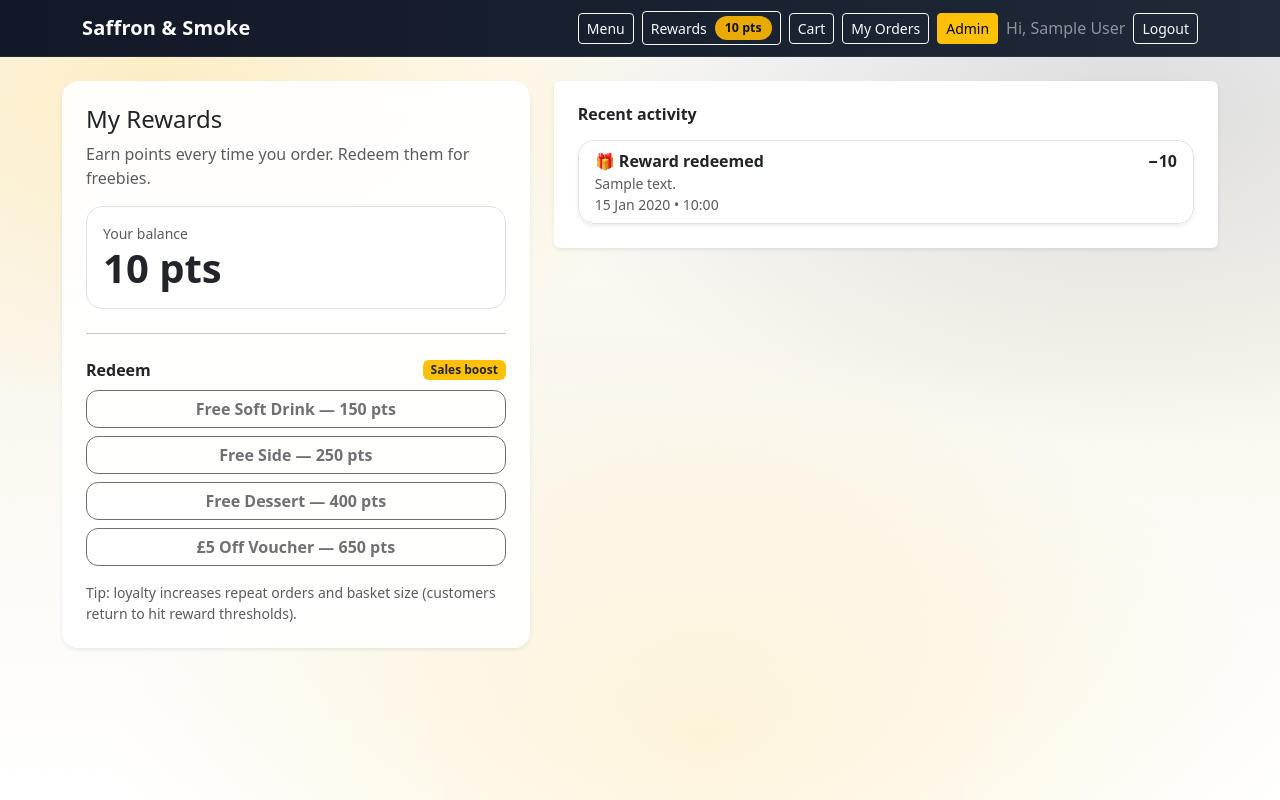
After one commit to joshuacardozo-16/Restaurant-ordering-app, a Flask app: page /rewards in a window 1280 px wide. The commit adds this page. Run offline with Flask 3, Linux system fonts and the light colour scheme; a user stored in the database is signed in; tables that the repository leaves empty hold one stand-in row (values such as "Sample post").

Commit message:
Added rewards system point for longer customer loyalty

```diff
--- a/app/models/__init__.py
+++ b/app/models/__init__.py
@@ -3,5 +3,6 @@ from .user import User
 from .menu_item import MenuItem
 from .order import Order
 from .order_item import OrderItem
+from .loyalty import LoyaltyAccount, LoyaltyTransaction  # noqa: F401
 
 __all__ = ["User", "MenuItem", "Order", "OrderItem"]
--- a/app/routes/customer_routes.py
+++ b/app/routes/customer_routes.py
@@ -1,23 +1,26 @@
 from decimal import Decimal, ROUND_HALF_UP
-from sqlalchemy import case  # for custom category order
 
 from flask import Blueprint, render_template, request, redirect, url_for, flash, session, abort
 from flask_login import login_required, current_user
+from sqlalchemy import case
+from flask import session
+from ..models.order import Order
 
 from ..extensions import db
 from ..models.menu_item import MenuItem
 from ..models.order import Order
 from ..models.order_item import OrderItem
-from ..services.cart import (
-    add_to_cart,
-    get_cart,
-    remove_from_cart,
-    clear_cart,
-    set_qty,
-)
-from ..services.firestore_events import log_event  # analytics
-from ..services.firestore_popular import get_popular_item_ids  # popular badge
+from ..models.loyalty import LoyaltyAccount, LoyaltyTransaction
+
+from ..services.cart import add_to_cart, get_cart, remove_from_cart, clear_cart, set_qty
+from ..services.firestore_events import log_event
+from ..services.firestore_popular import get_popular_item_ids
+from ..services.loyalty_service import award_points_for_order
+
 from .checkout_forms import CheckoutForm
+
+from flask_login import login_required, current_user
+from ..models.order import Order
 
 
 customer_bp = Blueprint("customer", __name__, url_prefix="")
@@ -337,6 +340,10 @@ def cart_view():
     items = []
     total = Decimal("0.00")
 
+    # ✅ reward freebies
+    free_ids = set(session.get("free_item_ids", []) or [])
+
+    # ✅ meal deal bundles
     meal_choices = session.get("meal_deal_choices", {}) or {}
 
     # pull all selected IDs in one query
@@ -357,9 +364,15 @@ def cart_view():
         if qty <= 0:
             continue
 
-        line_total = (Decimal(str(mi.price)) * qty).quantize(Decimal("0.01"), rounding=ROUND_HALF_UP)
-        total += line_total
+        # ✅ FREE handling
+        is_free = mi.id in free_ids
+        if is_free:
+            line_total = Decimal("0.00")
+        else:
+            line_total = (Decimal(str(mi.price)) * qty).quantize(Decimal("0.01"), rounding=ROUND_HALF_UP)
+            total += line_total
 
+        # ✅ Meal deal bundle display (optional)
         bundle = None
         if (mi.category or "").strip().lower() in {"meal deals", "meal deal"}:
             sel = meal_choices.get(str(mi.id))
@@ -370,7 +383,13 @@ def cart_view():
                     "drink": selected_lookup.get(sel.get("drink_id")),
                 }
 
-        items.append({"item": mi, "qty": qty, "line_total": line_total, "bundle": bundle})
+        items.append({
+            "item": mi,
+            "qty": qty,
+            "line_total": line_total,
+            "bundle": bundle,
+            "is_free": is_free,
+        })
 
     total = total.quantize(Decimal("0.01"), rounding=ROUND_HALF_UP)
     recs = get_recommendations(cart, limit=6)
@@ -436,8 +455,15 @@ def checkout():
         {"user_id": current_user.id, "cart_size": sum(int(v) for v in cart.values())},
     )
 
+    # ✅ reward freebies
+    free_ids = set(session.get("free_item_ids", []) or [])
+
     ids = [int(k) for k in cart.keys()]
-    menu_items = MenuItem.query.filter(MenuItem.id.in_(ids), MenuItem.is_available == True).all()  # noqa: E712
+    menu_items = MenuItem.query.filter(
+        MenuItem.id.in_(ids),
+        MenuItem.is_available == True  # noqa: E712
+    ).all()
+
     if not menu_items:
         flash("No available items found in your cart.", "warning")
         return redirect(url_for("customer.menu"))
@@ -449,9 +475,15 @@ def checkout():
         qty = int(cart.get(str(mi.id), 0))
         if qty <= 0:
             continue
-        line_total = (Decimal(str(mi.price)) * qty).quantize(Decimal("0.01"), rounding=ROUND_HALF_UP)
-        subtotal += line_total
-        cart_rows.append({"item": mi, "qty": qty, "line_total": line_total})
+
+        is_free = mi.id in free_ids
+        if is_free:
+            line_total = Decimal("0.00")
+        else:
+            line_total = (Decimal(str(mi.price)) * qty).quantize(Decimal("0.01"), rounding=ROUND_HALF_UP)
+            subtotal += line_total
+
+        cart_rows.append({"item": mi, "qty": qty, "line_total": line_total, "is_free": is_free})
 
     subtotal = subtotal.quantize(Decimal("0.01"), rounding=ROUND_HALF_UP)
 
@@ -470,6 +502,7 @@ def checkout():
 
     total = (subtotal - discount + delivery_fee).quantize(Decimal("0.01"), rounding=ROUND_HALF_UP)
 
+    form.requires_payment = (total > 0)
     if form.validate_on_submit():
         order_type = (form.order_type.data or "delivery").strip()
 
@@ -482,6 +515,7 @@ def checkout():
             delivery_fee = Decimal("0.00") if subtotal >= FREE_DELIVERY_THRESHOLD else DELIVERY_FEE
 
         total = (subtotal - discount + delivery_fee).quantize(Decimal("0.01"), rounding=ROUND_HALF_UP)
+        form.requires_payment = (total > 0)
 
         pickup_time = None
 
@@ -489,6 +523,7 @@ def checkout():
             addr1 = (form.delivery_address_line1.data or "").strip()
             city = (form.city.data or "").strip()
             postcode = (form.postcode.data or "").strip()
+
             if not addr1 or not city or not postcode:
                 flash("For delivery, please provide Address line 1, City and Postcode.", "danger")
                 return render_template(
@@ -514,6 +549,7 @@ def checkout():
                     total=total,
                 )
 
+        # payment last4 (demo)
         raw = (form.card_number.data or "").replace(" ", "")
         session["payment_last4"] = raw[-4:] if len(raw) >= 4 else None
 
@@ -535,20 +571,35 @@ def checkout():
         for row in cart_rows:
             mi = row["item"]
             qty = int(row["qty"])
-            unit_price = Decimal(str(mi.price)).quantize(Decimal("0.01"), rounding=ROUND_HALF_UP)
+
+            # ✅ FREE items stored as £0.00 in OrderItem
+            if row.get("is_free"):
+                unit_price = Decimal("0.00")
+                line_total = Decimal("0.00")
+            else:
+                unit_price = Decimal(str(mi.price)).quantize(Decimal("0.01"), rounding=ROUND_HALF_UP)
+                line_total = (unit_price * qty).quantize(Decimal("0.01"), rounding=ROUND_HALF_UP)
 
             oi = OrderItem(
                 order_id=order.id,
                 menu_item_id=mi.id,
                 quantity=qty,
                 unit_price_at_time=unit_price,
-                line_total=(unit_price * qty).quantize(Decimal("0.01"), rounding=ROUND_HALF_UP),
+                line_total=line_total,
             )
             db.session.add(oi)
 
+        # ✅ Commit order
         db.session.commit()
+
+        # ✅ Award loyalty points
+        earned = award_points_for_order(current_user.id, order.id, total)
+        db.session.commit()
+
+        # ✅ clear cart + session trackers
         clear_cart()
         session["meal_deal_choices"] = {}
+        session["free_item_ids"] = []  # ✅ important
 
         log_event(
             "order_placed",
@@ -561,10 +612,11 @@ def checkout():
                 "delivery_fee": str(delivery_fee),
                 "total": str(total),
                 "items": [{"item_id": r["item"].id, "qty": r["qty"]} for r in cart_rows],
+                "loyalty_points_earned": earned,
             },
         )
 
-        flash("Order placed successfully ✅", "success")
+        flash(f"Order placed successfully ✅ +{earned} reward points!", "success")
         return redirect(url_for("customer.order_confirmation", order_id=order.id))
 
     return render_template(
@@ -578,12 +630,122 @@ def checkout():
     )
 
 
-@customer_bp.get("/orders/<int:order_id>")
+@customer_bp.get("/rewards")
 @login_required
-def order_confirmation(order_id: int):
-    order = Order.query.filter_by(id=order_id, user_id=current_user.id).first_or_404()
-    last4 = session.pop("payment_last4", None)
-    return render_template("customer/order_confirmation.html", order=order, last4=last4)
+def rewards():
+    acct = LoyaltyAccount.query.filter_by(user_id=current_user.id).first()
+    if not acct:
+        acct = LoyaltyAccount(
+            user_id=current_user.id,
+            points_balance=0,
+            lifetime_earned=0,
+            lifetime_redeemed=0,
+        )
+        db.session.add(acct)
+        db.session.commit()
+
+    txns = (
+        LoyaltyTransaction.query
+        .filter_by(user_id=current_user.id)
+        .order_by(LoyaltyTransaction.ts.desc())
+        .limit(20)
+        .all()
+    )
+
+    # ✅ increased costs (harder to redeem)
+    rewards_catalog = [
+        {"id": "drink", "name": "Free Soft Drink", "cost": 150},
+        {"id": "side", "name": "Free Side", "cost": 250},
+        {"id": "dessert", "name": "Free Dessert", "cost": 400},
+        {"id": "voucher5", "name": "£5 Off Voucher", "cost": 650},
+    ]
+
+    return render_template(
+        "customer/rewards.html",
+        points=acct.points_balance,
+        txns=txns,
+        rewards_catalog=rewards_catalog,
+    )
+
+
+@customer_bp.post("/rewards/redeem")
+@login_required
+def rewards_redeem():
+    reward_id = (request.form.get("reward_id") or "").strip()
+
+    rewards_map = {
+        "drink": {"name": "Free Soft Drink", "cost": 150, "category": "Drinks"},
+        "side": {"name": "Free Side", "cost": 250, "category": "Sides"},
+        "dessert": {"name": "Free Dessert", "cost": 400, "category": "Desserts"},
+        "voucher5": {"name": "£5 Off Voucher", "cost": 650, "category": None},
+    }
+
+    if reward_id not in rewards_map:
+        flash("Invalid reward selection.", "danger")
+        return redirect(url_for("customer.rewards"))
+
+    acct = LoyaltyAccount.query.filter_by(user_id=current_user.id).first()
+    if not acct:
+        acct = LoyaltyAccount(
+            user_id=current_user.id,
+            points_balance=0,
+            lifetime_earned=0,
+            lifetime_redeemed=0,
+        )
+        db.session.add(acct)
+        db.session.commit()
+
+    reward = rewards_map[reward_id]
+    cost = int(reward["cost"])
+
+    if acct.points_balance < cost:
+        flash("Not enough points to redeem this reward.", "warning")
+        return redirect(url_for("customer.rewards"))
+
+    # For now: voucher not implemented as cart item
+    if reward_id == "voucher5":
+        flash("Voucher redemption coming next (we’ll apply it at checkout).", "info")
+        return redirect(url_for("customer.rewards"))
+
+    # ✅ pick an actual item to give for free (cheapest in that category)
+    free_item = (
+        MenuItem.query
+        .filter(MenuItem.is_available == True)  # noqa: E712
+        .filter(MenuItem.category == reward["category"])
+        .order_by(MenuItem.price.asc())
+        .first()
+    )
+    if not free_item:
+        flash("No available item found for this reward right now.", "warning")
+        return redirect(url_for("customer.rewards"))
+
+    # ✅ deduct points
+    acct.points_balance -= cost
+    acct.lifetime_redeemed += cost
+
+    # ✅ add to cart normally
+    add_to_cart(free_item.id, 1)
+
+    # ✅ mark it as FREE in session
+    free_ids = session.get("free_item_ids", []) or []
+    if free_item.id not in free_ids:
+        free_ids.append(free_item.id)
+    session["free_item_ids"] = free_ids
+    session.modified = True
+
+    # ✅ record loyalty transaction using your schema (kind/points/note/ts)
+    txn = LoyaltyTransaction(
+        user_id=current_user.id,
+        order_id=None,
+        kind="redeem",
+        points=cost,
+        note=f"Redeemed: {reward['name']} → {free_item.name}",
+    )
+    db.session.add(txn)
+    db.session.commit()
+
+    flash(f"Redeemed {reward['name']} ✅ Added {free_item.name} to cart for FREE.", "success")
+    return redirect(url_for("customer.cart_view"))
 
 
 @customer_bp.get("/my-orders")
@@ -591,3 +753,10 @@ def order_confirmation(order_id: int):
 def my_orders():
     orders = Order.query.filter_by(user_id=current_user.id).order_by(Order.created_at.desc()).all()
     return render_template("customer/my_orders.html", orders=orders)
+
+@customer_bp.get("/orders/<int:order_id>")
+@login_required
+def order_confirmation(order_id: int):
+    order = Order.query.filter_by(id=order_id, user_id=current_user.id).first_or_404()
+    last4 = session.pop("payment_last4", None)
+    return render_template("customer/order_confirmation.html", order=order, last4=last4)
--- a/app/static/css/style.css
+++ b/app/static/css/style.css
@@ -528,3 +528,19 @@
   .ss-mini-cart a:hover{
     filter: brightness(0.98);
   }
+
+  .ss-nav-rewards{
+    display: inline-flex;
+    align-items: center;
+    gap: 8px;
+  }
+
+  .ss-points-badge{
+    background: rgba(245,179,1,0.95);
+    color: #111;
+    font-weight: 900;
+    border-radius: 999px;
+    padding: 2px 10px;
+    font-size: 0.78rem;
+    line-height: 1.6;
+  }
--- a/app/templates/base.html
+++ b/app/templates/base.html
@@ -18,6 +18,11 @@
       <a class="btn btn-outline-light btn-sm" href="{{ url_for('customer.menu') }}">Menu</a>
 
       {% if current_user.is_authenticated %}
+        {# ✅ Points badge (ONLY ONE rewards button) #}
+        <a class="btn btn-outline-light btn-sm ss-nav-rewards" href="{{ url_for('customer.rewards') }}">
+          Rewards
+          <span class="ss-points-badge">{{ loyalty_points }} pts</span>
+        </a>
 
         {% set cart = session.get('cart', {}) %}
         {% set cart_count = cart.values() | sum %}
--- /dev/null
+++ b/app/templates/customer/rewards.html
@@ -0,0 +1,89 @@
+{% extends "base.html" %}
+{% block title %}My Rewards{% endblock %}
+
+{% block content %}
+<div class="row g-4">
+  <div class="col-lg-5">
+    <div class="card ss-card shadow-sm border-0">
+      <div class="card-body p-4">
+        <h1 class="h4 mb-2">My Rewards</h1>
+        <p class="text-muted mb-3">Earn points every time you order. Redeem them for freebies.</p>
+
+        <div class="p-3 rounded-4 border" style="background: rgba(255,255,255,0.75);">
+          <div class="text-muted small">Your balance</div>
+          <div class="display-6 fw-bold mb-0">{{ points }} pts</div>
+        </div>
+
+        <hr class="my-4">
+
+        <div class="d-flex justify-content-between align-items-center mb-2">
+          <div class="fw-bold">Redeem</div>
+          <span class="badge text-bg-warning text-dark">Sales boost</span>
+        </div>
+
+        <div class="d-grid gap-2">
+          {% for r in rewards_catalog %}
+            <form method="post" action="{{ url_for('customer.rewards_redeem') }}">
+              <input type="hidden" name="csrf_token" value="{{ csrf_token() }}">
+              <input type="hidden" name="reward_id" value="{{ r.id }}">
+              <button class="btn btn-ss w-100" type="submit" {% if points < r.cost %}disabled{% endif %}>
+                {{ r.name }} — {{ r.cost }} pts
+              </button>
+            </form>
+          {% endfor %}
+        </div>
+
+        <div class="text-muted small mt-3">
+          Tip: loyalty increases repeat orders and basket size (customers return to hit reward thresholds).
+        </div>
+      </div>
+    </div>
+  </div>
+
+  <div class="col-lg-7">
+    <div class="card shadow-sm border-0">
+      <div class="card-body p-4">
+        <h2 class="h6 fw-bold mb-3">Recent activity</h2>
+
+        {% if txns %}
+          <div class="list-group shadow-sm rounded-4 overflow-hidden">
+            {% for t in txns %}
+              {% set is_earn = (t.kind == 'earn') %}
+              <div class="list-group-item d-flex justify-content-between align-items-start">
+                <div class="me-3">
+                  <div class="fw-semibold">
+                    {% if is_earn %}
+                      ✅ Points earned
+                    {% else %}
+                      🎁 Reward redeemed
+                    {% endif %}
+                  </div>
+
+                  {% if t.note %}
+                    <div class="text-muted small">{{ t.note }}</div>
+                  {% endif %}
+
+                  <div class="text-muted small">
+                    {{ t.ts.strftime('%d %b %Y • %H:%M') if t.ts else '' }}
+                  </div>
+                </div>
+
+                <div class="fw-bold">
+                  {% if is_earn %}
+                    +{{ t.points }}
+                  {% else %}
+                    −{{ t.points }}
+                  {% endif %}
+                </div>
+              </div>
+            {% endfor %}
+          </div>
+        {% else %}
+          <div class="text-muted">No rewards activity yet.</div>
+        {% endif %}
+
+      </div>
+    </div>
+  </div>
+</div>
+{% endblock %}
```
Also changed, not shown: app/__init__.py (+14 -0 lines), app/models/loyalty.py (added, +47 -0 lines), app/routes/checkout_forms.py (+47 -10 lines), app/services/loyalty_service.py (added, +105 -0 lines), app/templates/customer/cart.html (+15 -2 lines), app/templates/customer/checkout.html (+19 -5 lines), 1 other file.
